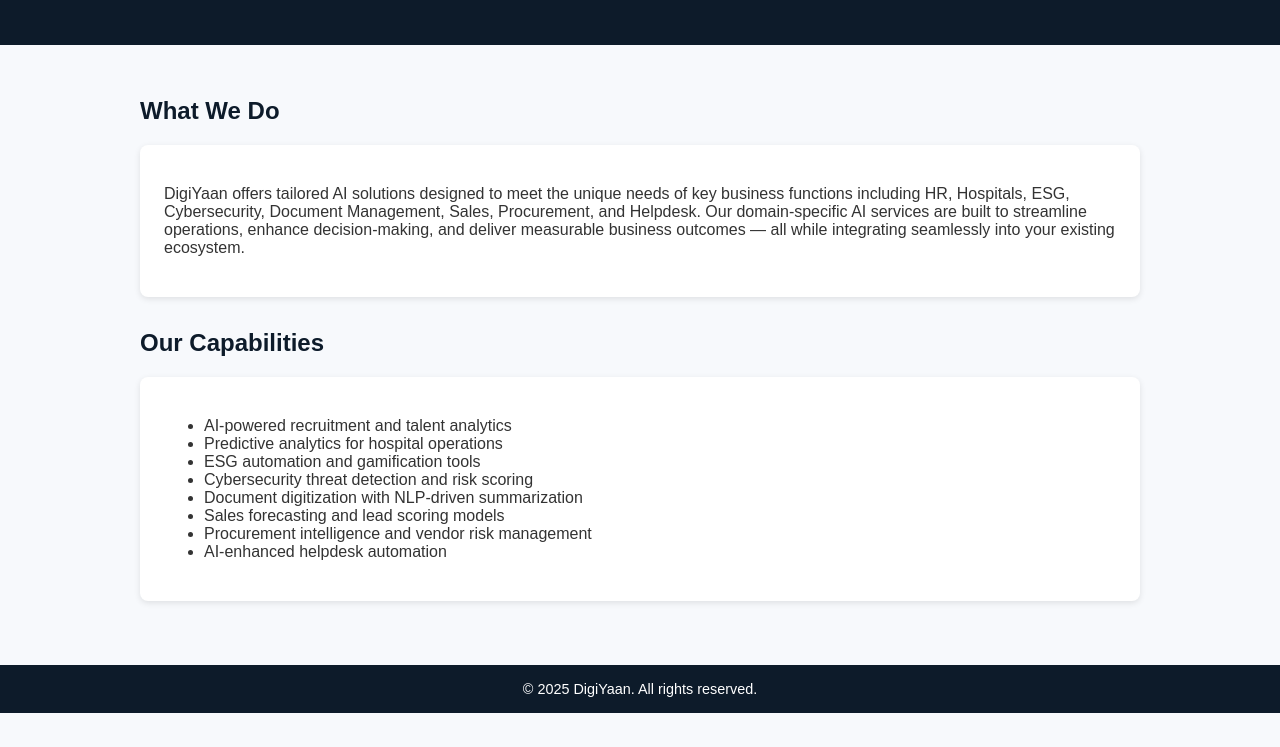
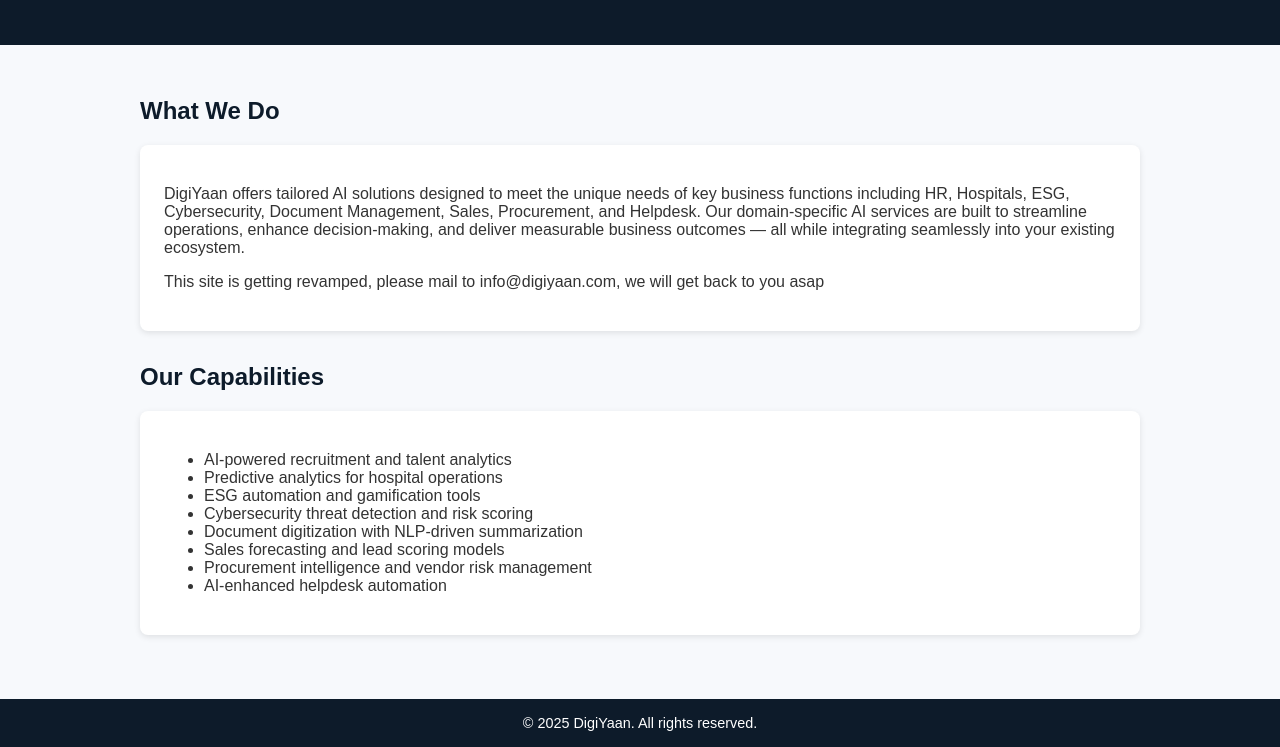
Before and after one commit to mail2hiren/digiyaan-website, a plain HTML site: page index.html in a window 1280 px wide. Shown: the part 114-861 px from the top of the page. Before the commit the page ends 827 px from the top, so only its background shows below. Drawn offline with Linux system fonts and the light colour scheme.

Commit message:
Update index.html

```diff
--- a/index.html
+++ b/index.html
@@ -25,6 +25,7 @@
       <h2>What We Do</h2>
       <div class="card">
         <p>DigiYaan offers tailored AI solutions designed to meet the unique needs of key business functions including HR, Hospitals, ESG, Cybersecurity, Document Management, Sales, Procurement, and Helpdesk. Our domain-specific AI services are built to streamline operations, enhance decision-making, and deliver measurable business outcomes — all while integrating seamlessly into your existing ecosystem.</p>
+        <p>This site is getting revamped, please mail to info@digiyaan.com, we will get back to you asap</p>
       </div>
     </div>
     <div class="section">
```
